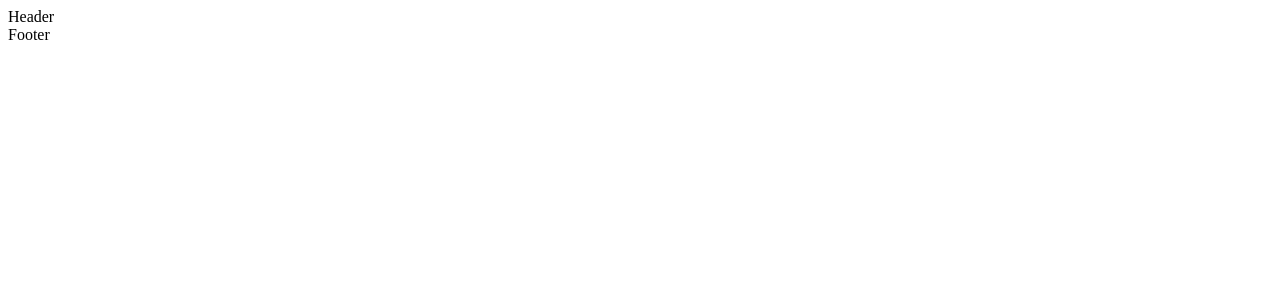
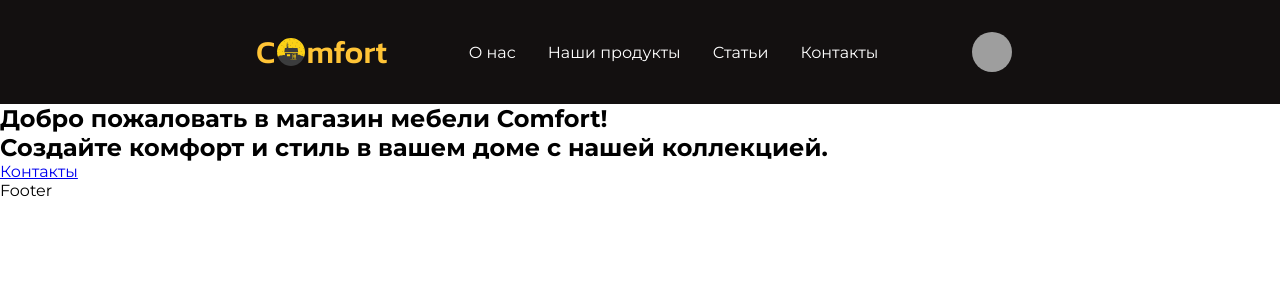
Before and after one commit to Kurul-afk/furniture-store, a React (Create React App) app: page / in a window 1280 px wide. Shown: the top 300 px of the page. Built offline with nearby package versions, Linux system fonts and the light colour scheme; grey boxes are pictures that could not be loaded.

Commit message:
added design

```diff
--- a/package.json
+++ b/package.json
@@ -17,6 +17,7 @@
     "react": "^18.2.0",
     "react-dom": "^18.2.0",
     "react-hook-form": "^7.47.0",
+    "react-leaflet": "^4.2.1",
     "react-router-dom": "^6.17.0",
     "react-scripts": "5.0.1",
     "react-toastify": "^9.1.3",
--- /dev/null
+++ b/src/@types/svg.d.ts
@@ -0,0 +1,4 @@
+declare module "*.svg" {
+    const content: string;
+    export default content;
+}
--- /dev/null
+++ b/src/components/CustomMenu/index.tsx
@@ -0,0 +1,46 @@
+import React from 'react';
+import Button from '@mui/material/Button';
+import Menu from '@mui/material/Menu';
+import MenuItem from '@mui/material/MenuItem';
+import { Avatar } from '@mui/material';
+import './style.css';
+
+
+const CustomMenu = () => {
+    const [anchorEl, setAnchorEl] = React.useState<null | HTMLElement>(null);
+    const open = Boolean(anchorEl);
+    const handleClick = (event: React.MouseEvent<HTMLButtonElement>) => {
+      setAnchorEl(event.currentTarget);
+    };
+    const handleClose = () => {
+      setAnchorEl(null);
+    };
+    return (
+      <div>
+        <Button
+          id="basic-button"
+          aria-controls={open ? 'basic-menu' : undefined}
+          aria-haspopup="true"
+          aria-expanded={open ? 'true' : undefined}
+          onClick={handleClick}
+        >
+          <Avatar src="/broken-image.jpg" />
+        </Button>
+        <Menu
+          id="basic-menu"
+          anchorEl={anchorEl}
+          open={open}
+          onClose={handleClose}
+          MenuListProps={{
+            'aria-labelledby': 'basic-button',
+          }}
+        >
+          <MenuItem onClick={handleClose}>Профиль</MenuItem>
+          <MenuItem onClick={handleClose}>Мой аккаунт</MenuItem>
+          <MenuItem onClick={handleClose}>Выйти</MenuItem>
+        </Menu>
+      </div>
+    );
+}
+
+export default CustomMenu;
--- /dev/null
+++ b/src/components/CustomMenu/style.css
@@ -0,0 +1,6 @@
+.MuiTouchRipple-root {
+    color: #fff;
+}
+#basic-button:hover {
+    background-color: rgba(255, 255, 255, 0.07);
+}
--- a/src/components/Header/index.tsx
+++ b/src/components/Header/index.tsx
@@ -1,7 +1,29 @@
-import React from "react";
+import { Link } from "react-router-dom";
+import logo from '../../img/logo.svg';
+import CustomMenu from '../CustomMenu';
+import './style.css';
 
 const Header = () => {
-  return <div>Header</div>;
-};
+  return (
+    <header>
+      <div className="header__container">
+        <Link className='header__logo' to={'/'}>
+          C
+          <img src={logo} alt="Логотип" />
+          mfort
+        </Link>
+        <div className="header__links">
+          <Link className='header__link' to={'/about'}>О нас</Link>
+          <Link className='header__link' to={'/our-work'}>Наши продукты</Link>
+          <Link className='header__link' to={'/reviews'}>Статьи</Link>
+          <Link className='header__link' to={'/contacts'}>Контакты</Link>
+        </div>
+        <div className='header__auth'>
+          <CustomMenu />
+        </div>
+      </div>
+    </header>
+  )
+}
 
 export default Header;
--- /dev/null
+++ b/src/components/Header/style.css
@@ -0,0 +1,39 @@
+@import url('https://fonts.googleapis.com/css2?family=EB+Garamond:wght@400;500&family=Kanit:wght@500&family=Montserrat:wght@400;500;600;700&display=swap');
+
+*{
+    margin: 0;
+    padding: 0;
+    font-family: 'Montserrat', sans-serif;
+}
+header{
+    background: #131010;
+}
+.header__container{
+    width: 60%;
+    margin: 0 auto;
+    padding: 26px 0;
+    display: flex;
+    align-items: center;
+    justify-content: space-between;
+}
+.header__logo{
+    display: flex;
+    align-items: center;
+    gap: 0.1rem;
+    text-decoration: none;
+    color: #FFC436;
+    font-size: 32px;
+    font-family: 'Kanit', sans-serif;
+}
+.header__logo img{
+    width: 28px;
+}
+.header__links{
+    display: flex;
+    gap: 2rem;
+}
+.header__link{
+    font-size: 16px;
+    color: #fff;
+    text-decoration: none;
+}
--- /dev/null
+++ b/src/decs.d.ts
@@ -0,0 +1 @@
+declare module "libName"
--- a/src/pages/Main/index.tsx
+++ b/src/pages/Main/index.tsx
@@ -1,7 +1,35 @@
 import React from "react";
-
+import './style.css'
+import { Link } from "react-router-dom";
 const Main = () => {
-  return <div></div>;
+  return (
+  <div className="main">
+    <section className="main__preview">
+      <div className="main__preview-container">
+        <h1 className="main__preview-title">Добро пожаловать в магазин мебели Comfort!<br/> Создайте комфорт и стиль в вашем доме с нашей коллекцией.</h1>
+        <Link to={"https://t.me"} className="main__preview-btn">Контакты</Link>
+      </div>
+    </section>
+    <section className="main__about">
+      <div className="main__about-container"></div>
+    </section>
+    <section className="main__values">
+      <div className="main__values-container"></div>
+    </section>
+    <section className="main__works">
+      <div className="main__works-container"></div>
+    </section>
+    <section className="main__how">
+      <div className="main__how-container"></div>
+    </section>
+    <section className="main__collabe">
+      <div className="main__collabe-container"></div>
+    </section>
+    <section className="main__faq">
+      <div className="main__faq-container"></div>
+    </section>
+  </div>
+  );
 };
 
 export default Main;
--- /dev/null
+++ b/src/pages/Main/style.css
@@ -0,0 +1,4 @@
+.container{
+    padding-left: 28rem;
+    padding-right: 28rem;
+}
```
Also changed, not shown: src/context/authContext/index.tsx (added, +11 -0 lines), src/context/productContext/index.tsx (added, +11 -0 lines), src/img/logo.svg (added), 1 other file (tests, documents, lock files or other folders).
